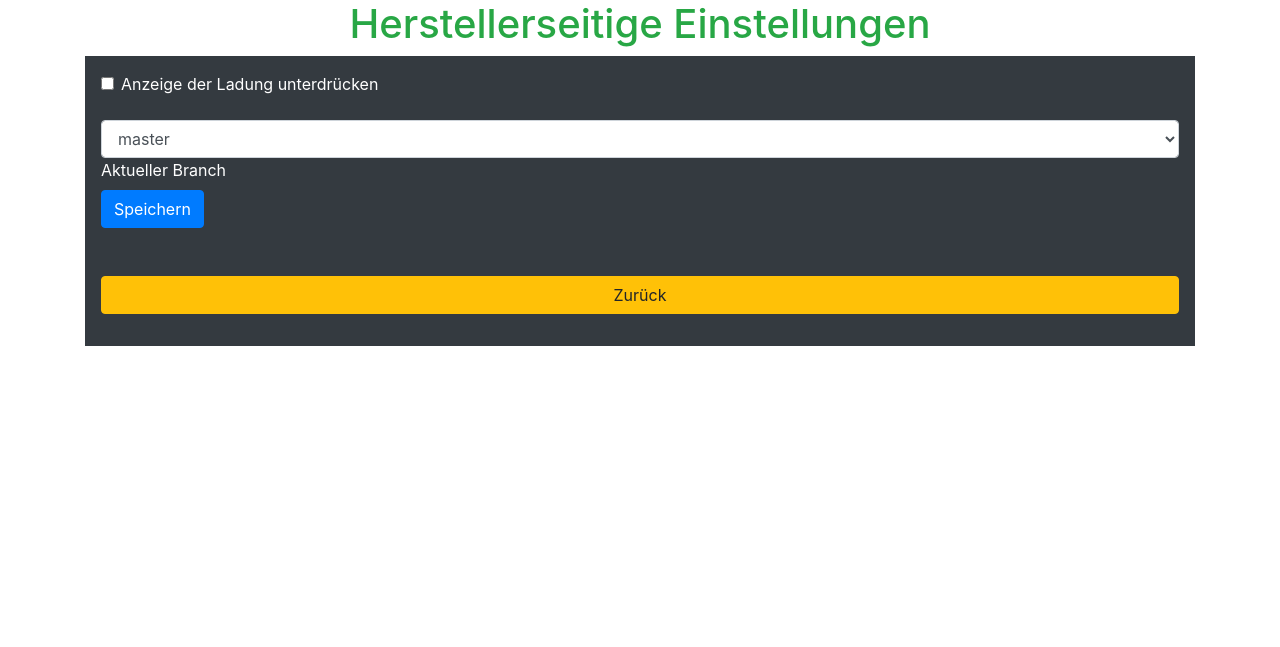
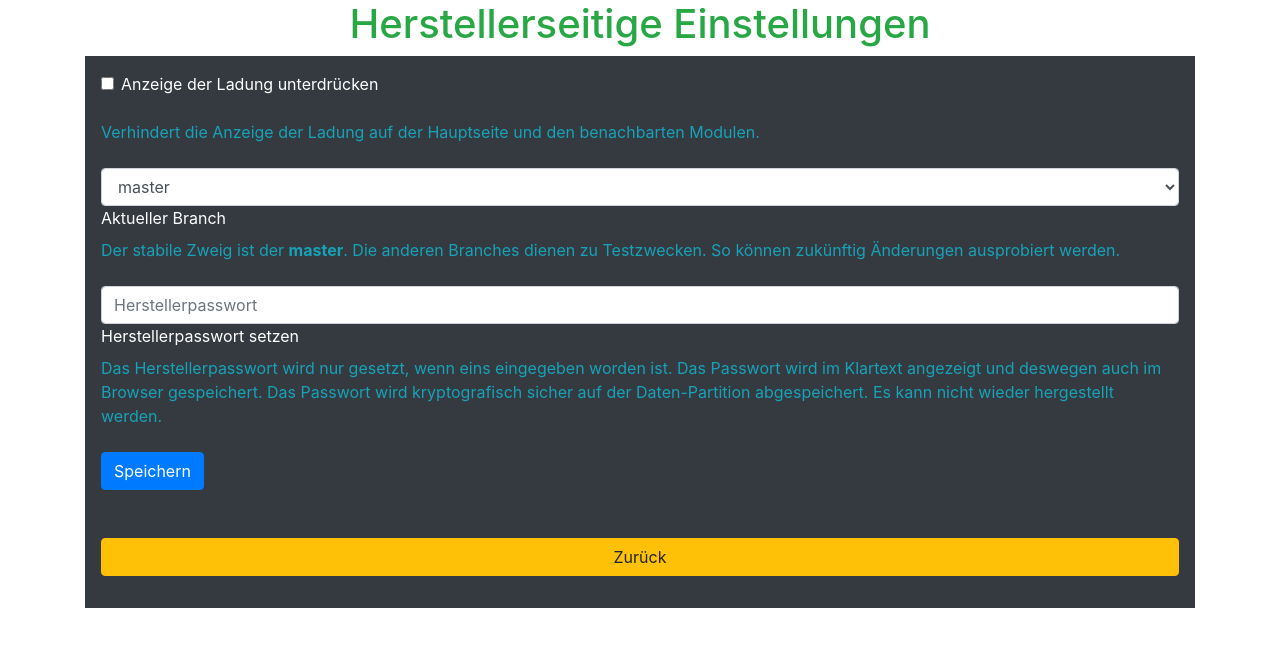
Before and after one commit to sosi-deadeye/raspberry-akku-server, a FastAPI app: template templates/dev-settings.html in a window 1280 px wide. Shown: the top 647 px of the page. Run offline with FastAPI, Linux system fonts and the light colour scheme; the template is opened without the code that fills it, so the values that code supplies are empty; parts of the project's set-up code (start-up, migrations or seed data) failed here and were passed over; some libraries are stand-ins or nearby versions.

Commit message:
- Hinweistexte - Herstellerpasswort setzen

```diff
--- a/api.py
+++ b/api.py
@@ -162,11 +162,14 @@ def dev_settings_post(
     credentials: HTTPBasicCredentials = Depends(security),
     without_charge: str = Form(""),
     set_branch: str = Form(""),
+    manufacturer_password: str = Form(""),
 ):
     if not dev_password.check_password(credentials.password):
         raise UnauthorizedException
     settings["without_charge"] = bool(without_charge.strip())
     update_settings(settings)
+    if manufacturer_password:
+        dev_password.set_password(manufacturer_password)
     current_branch = update.current_branch()
     if set_branch and set_branch != current_branch:
         with read_write_mode():
--- a/dev_password.py
+++ b/dev_password.py
@@ -31,6 +31,12 @@ def get_set_salt() -> bytes:
         return SALT_FILE.read_bytes()
     else:
         return gen_salt()
+
+
+def set_password(password: str) -> None:
+    # todo internal state -> make a class?
+    global PASSWORD
+    PASSWORD = gen_password(password)
 
 
 def get_set_password(password: str) -> bytes:
--- a/templates/dev-settings.html
+++ b/templates/dev-settings.html
@@ -16,6 +16,12 @@
                 <input class="form-check-input" type="checkbox" name="without_charge" id="without_charge"
                        value="without_charge" {{ 'checked' if without_charge else '' }}>
                 <label class="form-check-label" for="without_charge">Anzeige der Ladung unterdrücken</label>
+            </div>
+
+            <br/>
+
+            <div class="text-info">
+                Verhindert die Anzeige der Ladung auf der Hauptseite und den benachbarten Modulen.
             </div>
 
             <br/>
@@ -39,6 +45,25 @@
             <label class="select-label" for="set_branch">Aktueller Branch</label>
 
             <br/>
+            <div class="text-info">
+                Der stabile Zweig ist der <b>master</b>.
+                Die anderen Branches dienen zu Testzwecken.
+                So können zukünftig Änderungen ausprobiert werden.
+            </div>
+
+            <br/>
+
+            <input type="text" class="form-control" id="manufacturer_password" name="manufacturer_password"
+                   placeholder="Herstellerpasswort">
+            <label for="manufacturer_password">Herstellerpasswort setzen</label>
+            <div class="text-info">
+                Das Herstellerpasswort wird nur gesetzt, wenn eins eingegeben worden ist.
+                Das Passwort wird im Klartext angezeigt und deswegen auch im Browser gespeichert.
+                Das Passwort wird kryptografisch sicher auf der Daten-Partition abgespeichert.
+                Es kann nicht wieder hergestellt werden.
+            </div>
+
+            <br/>
 
             <button type="submit" class="btn btn-primary">Speichern</button>
             <br/><br/>
```
